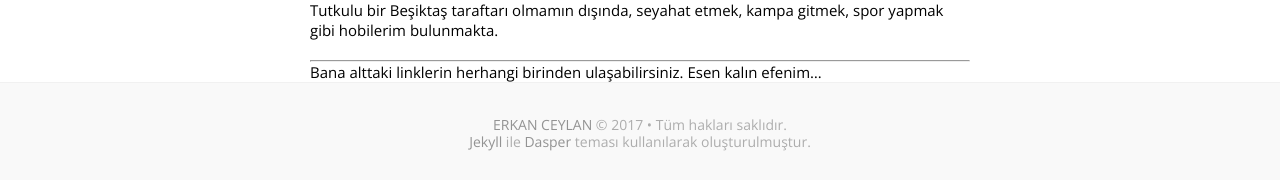
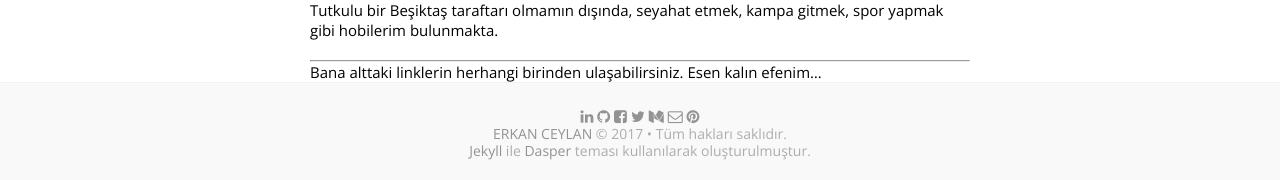
Before and after one commit to erkanceylan/blog, a Jekyll site: the page built from about.md, in a window 1280 px wide. Shown: the part 1372-1552 px from the top of the page. Built offline with Jekyll 4.4.1, drawn with Linux system fonts in a browser that asks for light colours.

Commit message:
Update default.html

```diff
--- a/_layouts/default.html
+++ b/_layouts/default.html
@@ -135,7 +135,15 @@
 
 				<!-- Display: table-cell -->
 				<div class="dtc h6">
-
+					<div>
+						<a target="_blank" href="https://tr.linkedin.com/in/erkanceylan"><i class="fa fa-linkedin"></i></a>
+						<a target="_blank" href="https://github.com/erkanceylan"><i class="fa fa-github"></i></a>
+						<a target="_blank" href="https://facebook.com/erkanceylan.4"><i class="fa fa-facebook-square"></i></a>
+						<a target="_blank" href="https://twitter.com/erkan4ceylan"><i class="fa fa-twitter"></i></a>
+						<a target="_blank" href="https://medium.com/@erkanceylan"><i class="fa fa-medium"></i></a>
+						<a target="_blank" href="mailto:erkanceylan4@gmail.com"><i class="fa fa-envelope-o"></i></a>
+						<a target="_blank" href="https://pinterest.com/erkanceylan4"><i class="fa fa-pinterest"></i></a>
+					</div>
 					<!-- Copyright -->
 					<a href="{{ site.baseurl }}" class="h6">{{ site.name }}</a> &copy; {{ site.time | date: "%Y" }} &bull; {% if site.lang == "tr" %}Tüm hakları saklıdır{% else %}All rights reserved{% endif %}.
 					<br>
```
